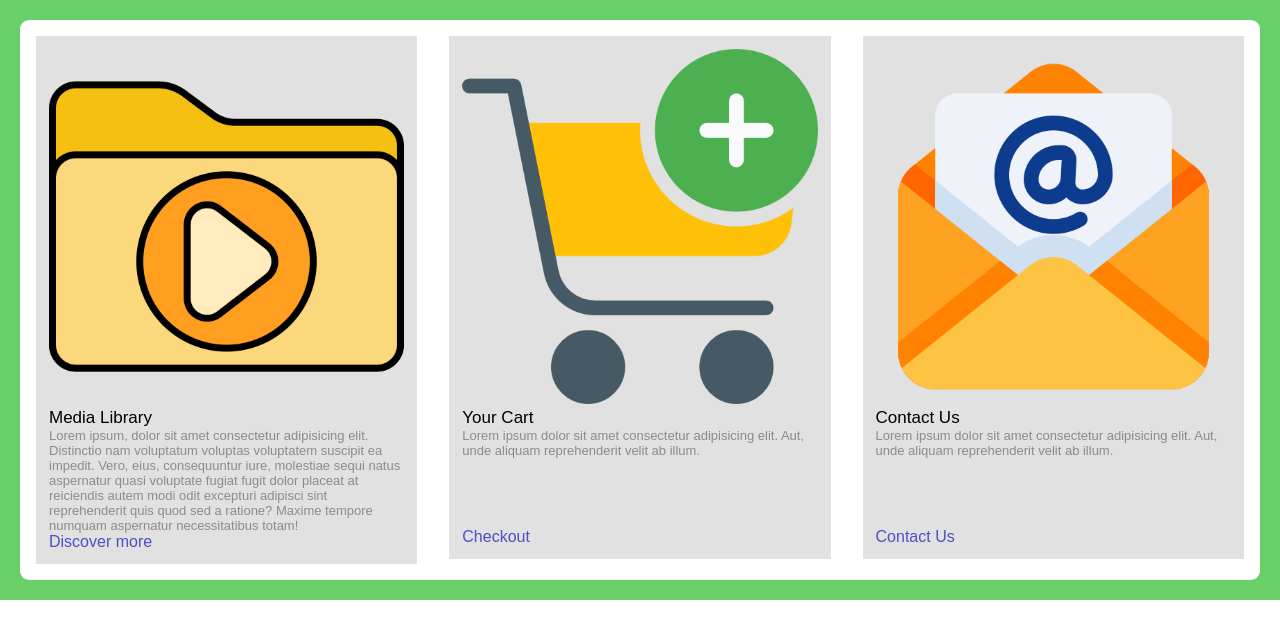
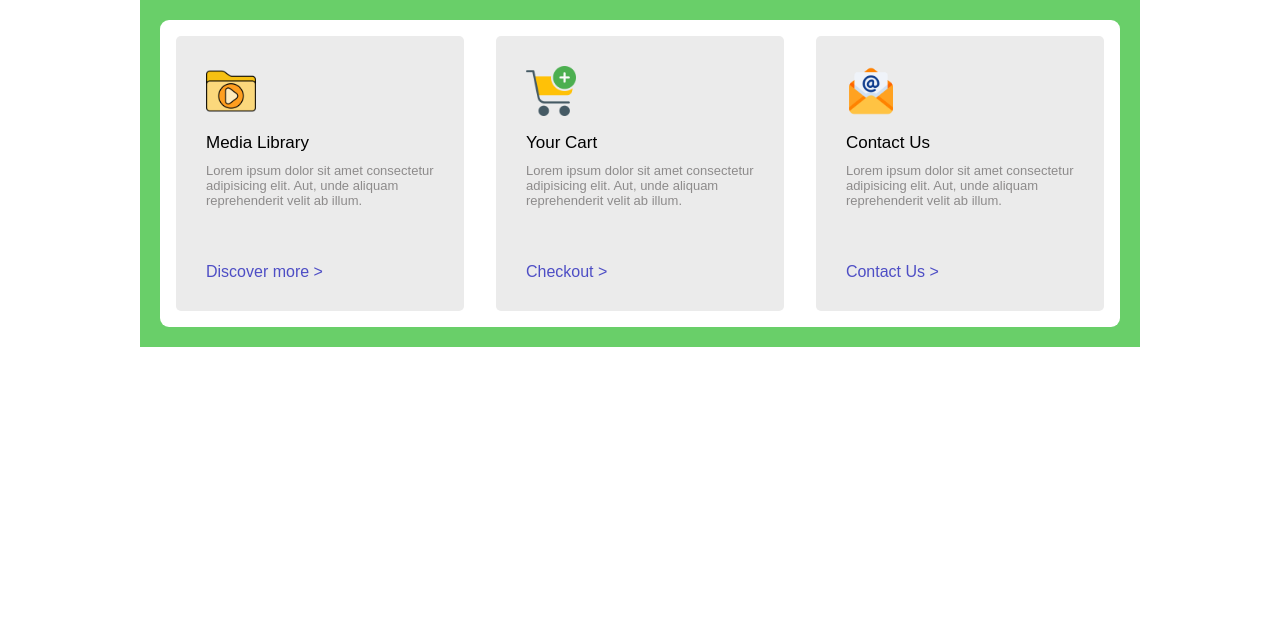
Before and after one commit to BhashiBandara95/BhashiBandara95_Responsive_Card_layout_using_HTML_-_CSS, a plain HTML site: page index.html in a window 1280 px wide. Drawn offline with Linux system fonts and the light colour scheme.

Commit message:
modified:   index.html        modified:   style.css

```diff
--- a/index.html
+++ b/index.html
@@ -14,9 +14,9 @@
 					<img src="Images/video-gallery.png" alt="img-gallery">
 					<h2 class="heading">Media Library</h2>
 					<p class="para">
-						Lorem ipsum, dolor sit amet consectetur adipisicing elit. Distinctio nam voluptatum voluptas voluptatem suscipit ea impedit. Vero, eius, consequuntur iure, molestiae sequi natus aspernatur quasi voluptate fugiat fugit dolor placeat at reiciendis autem modi odit excepturi adipisci sint reprehenderit quis quod sed a ratione? Maxime tempore numquam aspernatur necessitatibus totam!
+						Lorem ipsum dolor sit amet consectetur adipisicing elit. Aut, unde aliquam reprehenderit velit ab illum.
 					</p>
-					<a href="www.google.com" class="links">Discover more</a>
+					<a href="www.google.com" class="links">Discover more &gt;</a>
 				</div>
             </div>
 
@@ -25,7 +25,7 @@
 					<img src="Images/cart.png" alt="img-cart">
 					<h2 class="heading">Your Cart</h2>
 					<p class="para">Lorem ipsum dolor sit amet consectetur adipisicing elit. Aut, unde aliquam reprehenderit velit ab illum.</p>
-					<a href="www.google.com" class="links">Checkout</a>
+					<a href="www.google.com" class="links">Checkout &gt;</a>
 				</div>
 			</div>
 
@@ -34,7 +34,7 @@
 					<img src="Images/contactus.png" alt="img-contact">
 					<h2 class="heading">Contact Us</h2>
 					<p class="para">Lorem ipsum dolor sit amet consectetur adipisicing elit. Aut, unde aliquam reprehenderit velit ab illum.</p>
-					<a href="www.google.com" class="links">Contact Us</a>
+					<a href="www.google.com" class="links">Contact Us &gt;</a>
 				</div>
 			</div>
 
--- a/style.css
+++ b/style.css
@@ -64,6 +64,8 @@ textarea {
 #wrapper {
 	background-color: #69cf69;
 	padding: 20px;
+	max-width: 1000px;
+	margin: 0 auto;
 }
 
 #inner {
@@ -77,13 +79,15 @@ textarea {
 }
 
 .content {
-	background-color: #e1e1e1;
+	background-color: #ebebeb;
 	margin: 16px;
-	padding: 13px;
+	padding: 30px;
+	border-radius: 5px;
 }
 
 .heading {
 	font-size: 17px;
+	min-height: 30px;
 }
 
 .para {
@@ -94,4 +98,16 @@ textarea {
 
 .links {
 	color: #4e4ec5;
+	cursor: pointer;
 }
+
+.links:hover {
+	color: red;
+	cursor: pointer;
+}
+
+img {
+	margin-bottom: 13px;
+	width: 50px;
+	height: 50px;
+}
```
